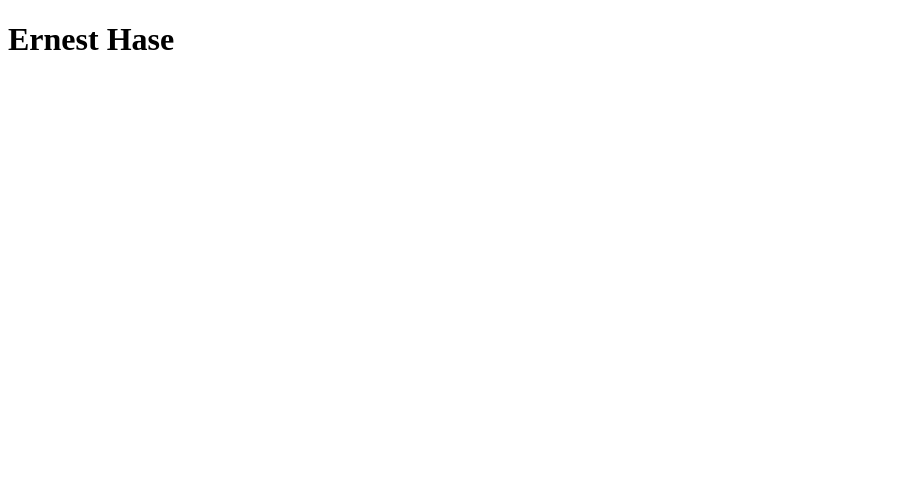
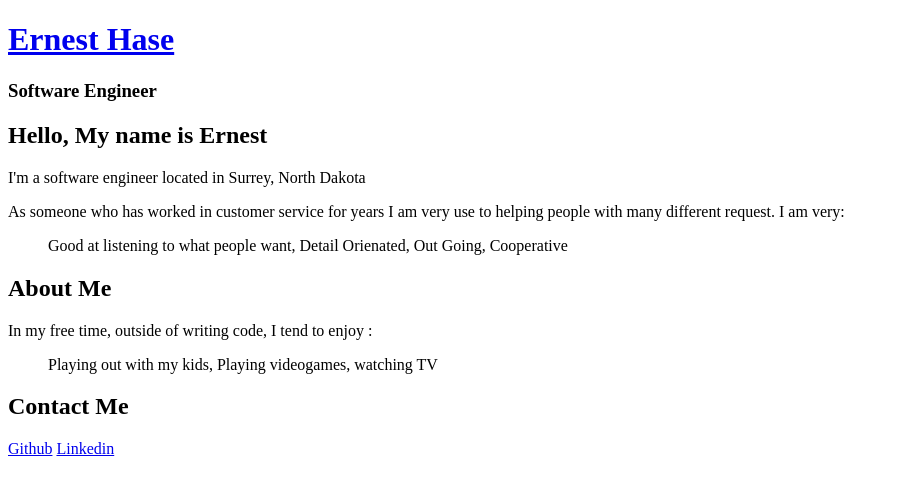
Before and after one commit to ErnestHase/portfolio, a plain HTML site: page index.html in a window 1280 px wide. Shown: the whole page, without its empty margins (0-899 px from the left). Drawn offline with Linux system fonts and the light colour scheme.

Commit message:
Update index.html

```diff
--- a/index.html
+++ b/index.html
@@ -4,11 +4,31 @@
 <head>
   <meta charset="utf-8">
   <meta name="viewpoint" content="width=device-width">
-  <title>My Portfolio</title>
+  <title>Ernest Hase Portfolio</title>
   <link href="style.css" rel="stylesheet" type="text/css" />
   </head>
 
   <body>
     <header>
-    <h1> Ernest Hase</h1>
+      <div clasess = "wrapper">
+        <h1><a href="index.html"> Ernest Hase </a></h1>
+        <h3>Software Engineer</h3>
+      </div>
     </header>
+
+
+    <main>
+      <h2> Hello, My name is Ernest </h2>
+      <p> I'm a software engineer located in Surrey, North Dakota </p>
+      <p> As someone who has worked in customer service for years I am very use to helping people with many different request.
+          I am very:
+      <ol> Good at listening to what people want, Detail Orienated, Out Going, Cooperative </ol> </p>
+
+    <h2> About Me </h2>
+      <p> In my free time, outside of writing code, I tend to enjoy :
+    <ul> Playing out with my kids, Playing videogames, watching TV</ul> </p>
+
+  <h2> Contact Me </h2>
+  <a href=https://github.com/ErnestHase>Github</a>
+  <a href=https://linkedin.com/in/ernest-hase-8a7047218/>Linkedin</a>
+</main>
```
